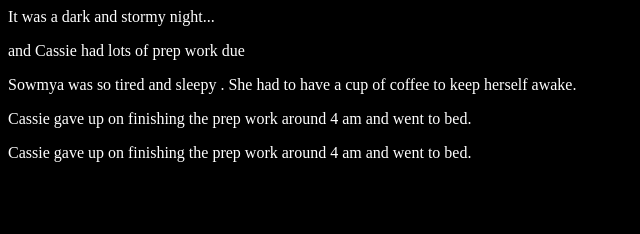
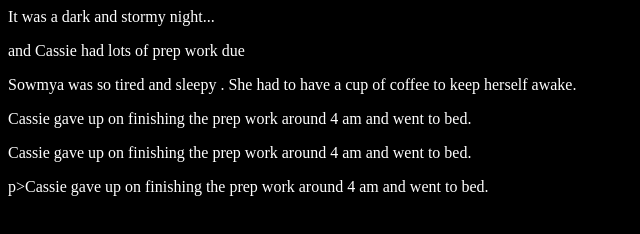
Before and after one commit to sowmyaananth2019/fireside-story, a plain HTML site: page INDEX.HTML in a window 1280 px wide. Shown: the whole page, without its empty margins (0-640 px from the left). Drawn offline with Linux system fonts and the light colour scheme.

Commit message:
added aline

```diff
--- a/INDEX.HTML
+++ b/INDEX.HTML
@@ -8,6 +8,7 @@
         <p>Sowmya was so tired and sleepy . She had to have a cup of coffee to keep herself awake.</p>
         <p>Cassie gave up on finishing the prep work around 4 am and went to bed.</p>
         <p>Cassie gave up on finishing the prep work around 4 am and went to bed.</p>
+        p>Cassie gave up on finishing the prep work around 4 am and went to bed.</p>
     </body>
 
 </html>
```
